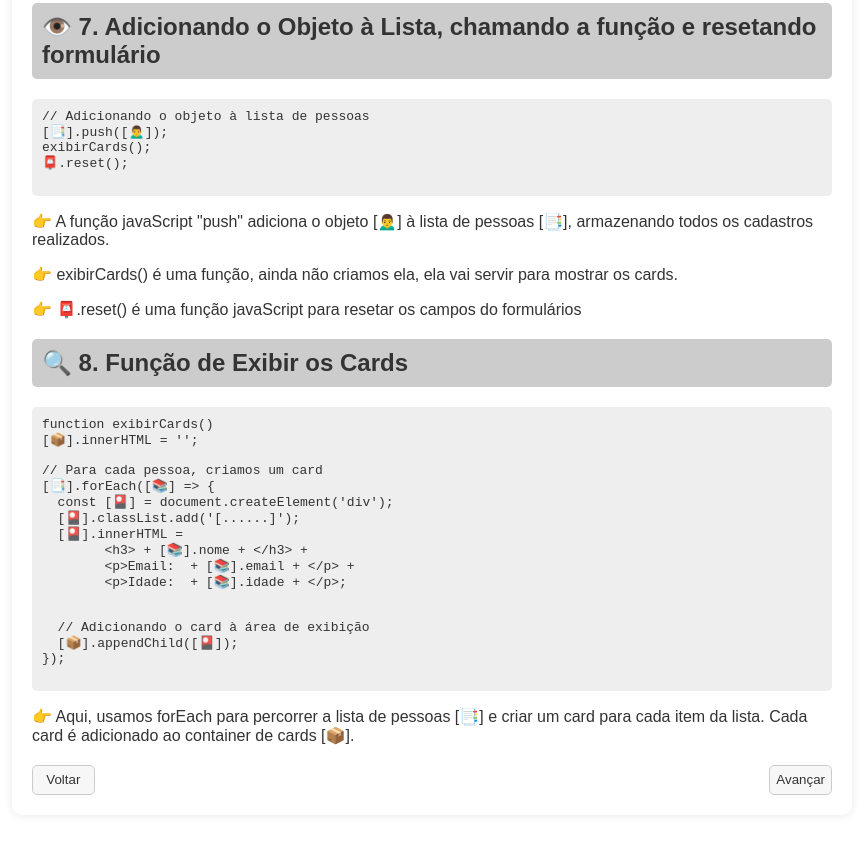
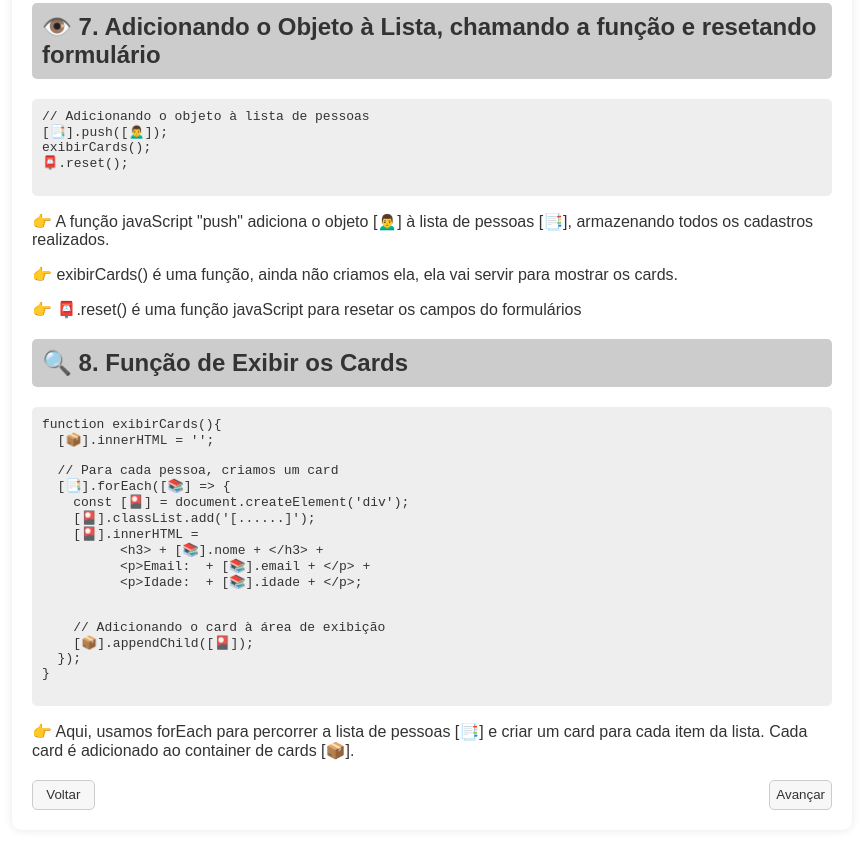
Before and after one commit to exerciciosprogramacao/web, a plain HTML site: page jogo3.html in a window 1280 px wide. Shown: the part 1838-2686 px from the top of the page, without its empty margins (208-1071 px from the left). Drawn offline with Linux system fonts and the light colour scheme.

Commit message:
update
correção da chave

```diff
--- a/jogo3.html
+++ b/jogo3.html
@@ -111,7 +111,7 @@ exibirCards();
   <div class="bloco">
     <h2>🔍 8. Função de Exibir os Cards</h2>
     <pre>
-function exibirCards()
+function exibirCards(){
   [📦].innerHTML = '';
 
   // Para cada pessoa, criamos um card
@@ -127,6 +127,7 @@ function exibirCards()
     // Adicionando o card à área de exibição
     [📦].appendChild([🎴]);
   });
+}
     </pre>
     <p class="explicacao">👉 Aqui, usamos forEach para percorrer a lista de pessoas [📑] e criar um card para cada item da lista. Cada card é adicionado ao container de cards [📦].</p>
   </div>
```
Lines whose indentation alone changed are shown as unchanged.
